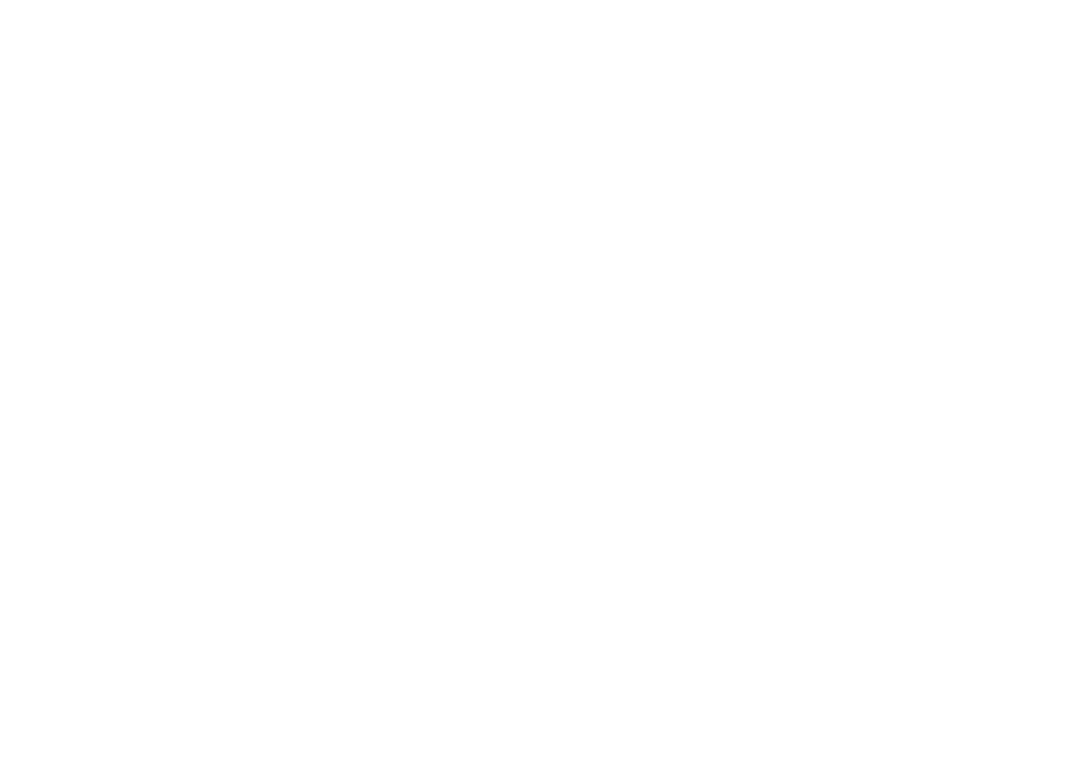
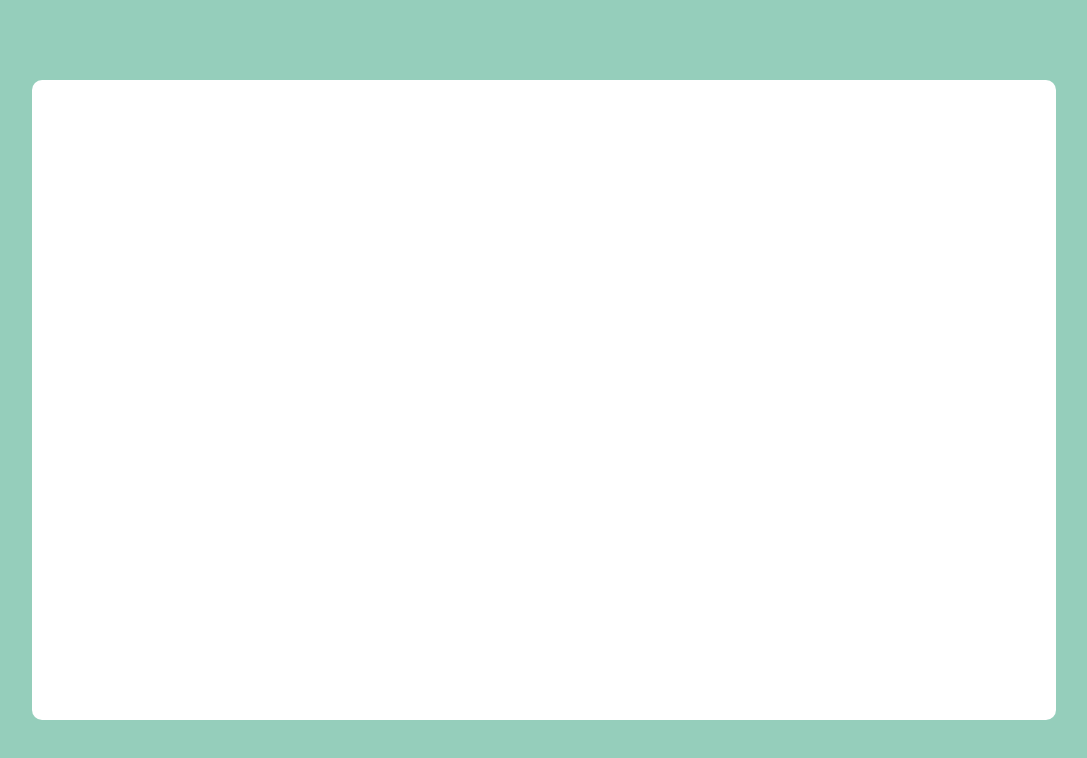
Before and after one commit to usama-rahman/Bubble-Game, a plain HTML site: page index.html in a window 1280 px wide. Shown: the whole page, without its empty margins (96-1183 px from the left). Drawn offline with Linux system fonts and the light colour scheme.

Commit message:
starting

```diff
--- a/index.html
+++ b/index.html
@@ -7,7 +7,13 @@
     <title>Document</title>
 </head>
 <body>
+    <div id="main">
 
+        <div id="panel">
+
+
+        </div>
+    </div>
 
     <script src="app.js"></script>
 </body>
--- a/style.css
+++ b/style.css
@@ -0,0 +1,24 @@
+*{
+    margin: 0;
+    padding: 0;
+}
+
+html, body{
+    width: 100%;
+    height: 100%;
+}
+
+#main{
+    display: flex;
+    justify-content: center;
+    align-items: center;
+    width: 100%;
+    height: 100%;
+    background-color: rgb(149, 206, 187);
+}
+#panel{
+    width: 80%;
+    height: 80%;
+    background-color: #fff;
+    border-radius: 10px;
+}
```
